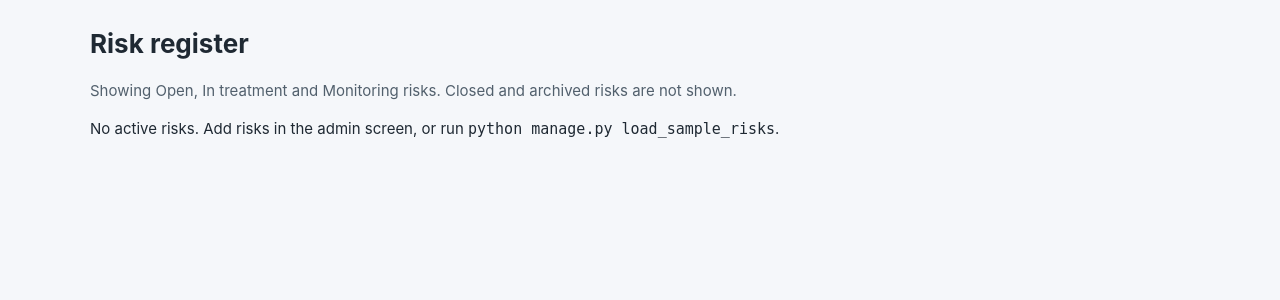
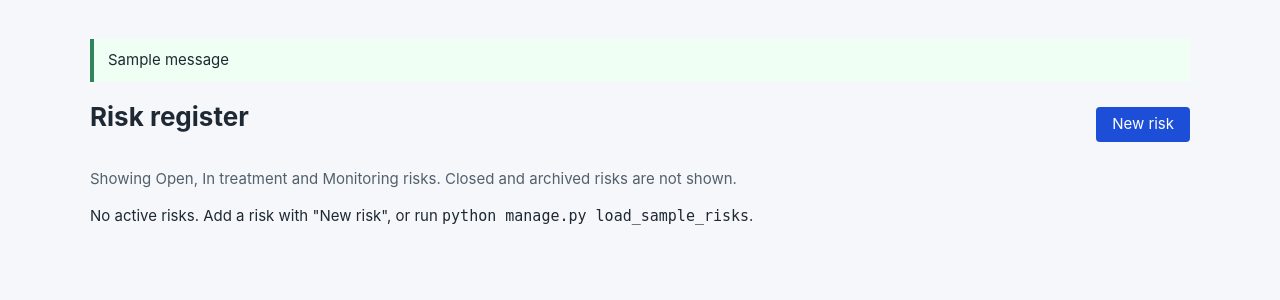
Before and after one commit to Wessje/grc-app, a Django app: page / in a window 1280 px wide. Shown: the part 51-351 px from the top of the page. Run offline with Django 5.2, Linux system fonts and the light colour scheme; a user stored in the database is signed in; tables that the repository leaves empty hold one stand-in row (values such as "Sample post"); one stand-in notice (Sample message) is shown; parts of the project's set-up code (start-up, migrations or seed data) failed here and were passed over.

Commit message:
Step 5: create and edit forms, change history
- New and Edit risk pages using the model's validation rules
- RiskChange table: one write-once row per changed field, plus Created
- Shared history helper used by the forms and the admin screen
- History on the detail page, newest first
- Add/change permissions required; archived risks cannot be edited
- Tests for forms, history and permissions

Co-authored-by: Cursor <cursoragent@cursor.com>

```diff
--- /dev/null
+++ b/risks/history.py
@@ -0,0 +1,102 @@
+"""
+Records the change history (audit trail) of risks.
+
+Every save of a risk – from our own forms or the admin screen – goes through
+`save_risk_with_history`, so no edit goes unrecorded. It compares the risk
+before and after the save and writes one RiskChange row per changed field.
+"""
+
+from django.db import transaction
+from django.utils.formats import date_format
+
+from risks.models import Risk, RiskChange
+
+# Fields whose changes are recorded, in the order they appear on the form.
+# The score is included so the audit trail shows its effect, even though it
+# is calculated rather than typed in.
+TRACKED_FIELDS = [
+    "title",
+    "description",
+    "category",
+    "owner",
+    "risk_source",
+    "date_identified",
+    "inherent_likelihood",
+    "inherent_impact",
+    "inherent_score",
+    "status",
+    "response_type",
+    "response_description",
+    "accepted_by",
+    "acceptance_date",
+    "acceptance_expiry_date",
+    "notes",
+]
+
+
+def display_value(risk, field_name):
+    """
+    Return a field's value as text, the way it is shown to people.
+
+    Inputs: a risk and the field name. Output: text, e.g. "3 – Possible" for
+    a scale, "In treatment" for a status, "5 Oct 2026" for a date, the
+    category name for the category, and "" for an empty value.
+    """
+    field = Risk._meta.get_field(field_name)
+    value = getattr(risk, field_name)
+    if value in (None, ""):
+        return ""
+    if field.choices:
+        return getattr(risk, f"get_{field_name}_display")()
+    if field.get_internal_type() == "DateField":
+        return date_format(value)
+    return str(value)
+
+
+def take_snapshot(risk):
+    """
+    Capture the current values of all tracked fields.
+
+    Input: a risk. Output: a dictionary {field name: displayed value}.
+    """
+    return {field_name: display_value(risk, field_name) for field_name in TRACKED_FIELDS}
+
+
+def field_label(field_name):
+    """Return a field's human-readable label, e.g. "Inherent likelihood"."""
+    label = Risk._meta.get_field(field_name).verbose_name
+    return label[0].upper() + label[1:]
+
+
+def save_risk_with_history(risk, user):
+    """
+    Save a risk and record what changed.
+
+    Inputs: the risk (new or edited, already validated) and the logged-in
+    user making the change.
+    Output: nothing. A new risk gets one "Created" row; an edited risk gets
+    one row per changed field (none if nothing changed). The save and its
+    history are written together: either both succeed or neither does.
+    """
+    with transaction.atomic():
+        if risk.pk is None:
+            risk.save()
+            RiskChange.objects.create(
+                risk=risk, field_name="Created", new_value=risk.risk_id, changed_by=user
+            )
+            return
+
+        # Read the stored version from the database: the `risk` object
+        # passed in already holds the new values.
+        before = take_snapshot(Risk.objects.get(pk=risk.pk))
+        risk.save()
+        after = take_snapshot(risk)
+        for field_name in TRACKED_FIELDS:
+            if before[field_name] != after[field_name]:
+                RiskChange.objects.create(
+                    risk=risk,
+                    field_name=field_label(field_name),
+                    old_value=before[field_name],
+                    new_value=after[field_name],
+                    changed_by=user,
+                )
--- a/risks/templates/risks/risk_list.html
+++ b/risks/templates/risks/risk_list.html
@@ -7,7 +7,10 @@ Each rating is colour-coded and also written out, so it doesn't rely on colour a
 {% block title %}Risk register{% endblock %}
 
 {% block content %}
-<h1>Risk register</h1>
+<div class="page-heading">
+    <h1>Risk register</h1>
+    {% if perms.risks.add_risk %}<a class="button" href="{% url 'risks:risk_create' %}">New risk</a>{% endif %}
+</div>
 <p class="hint">Showing Open, In treatment and Monitoring risks. Closed and archived risks are not shown.</p>
 
 {% if risks %}
@@ -41,6 +44,6 @@ Each rating is colour-coded and also written out, so it doesn't rely on colour a
     </tbody>
 </table>
 {% else %}
-<p>No active risks. Add risks in the admin screen, or run <code>python manage.py load_sample_risks</code>.</p>
+<p>No active risks. Add a risk with "New risk", or run <code>python manage.py load_sample_risks</code>.</p>
 {% endif %}
 {% endblock %}
--- a/risks/urls.py
+++ b/risks/urls.py
@@ -1,8 +1,10 @@
 """
 Web addresses for the risk register pages.
 
-- /            list of active risks
-- /risks/<n>/  detail page of one risk (n is its internal record number)
+- /                 list of active risks
+- /risks/new/       form to create a risk
+- /risks/<n>/       detail page of one risk (n is its internal record number)
+- /risks/<n>/edit/  form to edit a risk
 """
 
 from django.urls import path
@@ -13,5 +15,7 @@ app_name = "risks"
 
 urlpatterns = [
     path("", views.risk_list, name="risk_list"),
+    path("risks/new/", views.risk_create, name="risk_create"),
     path("risks/<int:pk>/", views.risk_detail, name="risk_detail"),
+    path("risks/<int:pk>/edit/", views.risk_edit, name="risk_edit"),
 ]
--- a/risks/views.py
+++ b/risks/views.py
@@ -3,11 +3,17 @@ Logic for each risk register page. Each function receives the web request
 and returns the HTML page to show.
 
 Login is required for every page; this is enforced project-wide by
-LoginRequiredMiddleware in config/settings.py.
+LoginRequiredMiddleware in config/settings.py. Creating and editing also
+require the matching permission (superusers have all permissions).
 """
 
-from django.shortcuts import get_object_or_404, render
+from django.contrib import messages
+from django.contrib.auth.decorators import permission_required
+from django.core.exceptions import PermissionDenied
+from django.shortcuts import get_object_or_404, redirect, render
 
+from risks.forms import RiskForm
+from risks.history import save_risk_with_history
 from risks.models import Risk
 
 # Statuses shown in the register by default. Closed risks are reached
@@ -30,11 +36,56 @@ def risk_list(request):
 
 def risk_detail(request, pk):
     """
-    Show all fields of one risk.
+    Show all fields of one risk and its change history, newest first.
 
     Inputs: the web request and the risk's record number.
     Output: the detail page, or a "not found" page if no such risk exists.
     Archived risks can still be viewed here.
     """
     risk = get_object_or_404(Risk.objects.select_related("category"), pk=pk)
-    return render(request, "risks/risk_detail.html", {"risk": risk})
+    changes = risk.changes.select_related("changed_by")
+    return render(request, "risks/risk_detail.html", {"risk": risk, "changes": changes})
+
+
+@permission_required("risks.add_risk", raise_exception=True)
+def risk_create(request):
+    """
+    Show the "New risk" form, and save the risk once it passes validation.
+
+    Input: the web request (a blank form on first visit; the filled-in form
+    when submitted). Output: the form again with error messages, or – on
+    success – a redirect to the new risk's detail page.
+    """
+    if request.method == "POST":
+        form = RiskForm(request.POST)
+        if form.is_valid():
+            risk = form.save(commit=False)
+            save_risk_with_history(risk, request.user)
+            messages.success(request, f"{risk.risk_id} created.")
+            return redirect("risks:risk_detail", pk=risk.pk)
+    else:
+        form = RiskForm()
+    return render(request, "risks/risk_form.html", {"form": form, "risk": None})
+
+
+@permission_required("risks.change_risk", raise_exception=True)
+def risk_edit(request, pk):
+    """
+    Show the edit form for a risk, and save the changes once they pass validation.
+
+    Inputs: the web request and the risk's record number.
+    Output: the form again with error messages, or – on success – a redirect
+    to the detail page. Archived risks are read-only, so editing them is refused.
+    """
+    risk = get_object_or_404(Risk, pk=pk)
+    if risk.archived_at is not None:
+        raise PermissionDenied("Archived risks are read-only. Restore the risk to edit it.")
+    if request.method == "POST":
+        form = RiskForm(request.POST, instance=risk)
+        if form.is_valid():
+            save_risk_with_history(form.save(commit=False), request.user)
+            messages.success(request, f"{risk.risk_id} updated.")
+            return redirect("risks:risk_detail", pk=risk.pk)
+    else:
+        form = RiskForm(instance=risk)
+    return render(request, "risks/risk_form.html", {"form": form, "risk": risk})
--- a/static/css/style.css
+++ b/static/css/style.css
@@ -182,6 +182,89 @@ table.register .nowrap {
     white-space: pre-line;
 }
 
+/* --- Page heading with an action button on the right --- */
+
+.page-heading {
+    display: flex;
+    align-items: center;
+    justify-content: space-between;
+    gap: 16px;
+}
+
+.button {
+    display: inline-block;
+    padding: 6px 16px;
+    border: none;
+    border-radius: 4px;
+    background: #1d4ed8;
+    color: #fff;
+    font: inherit;
+    text-decoration: none;
+    cursor: pointer;
+}
+
+/* Confirmation message after saving, e.g. "RISK-0013 created." */
+.message {
+    padding: 10px 14px;
+    border-left: 4px solid #2f855a;
+    background: #f0fff4;
+}
+
+/* --- Create / edit form --- */
+
+.risk-form fieldset {
+    margin: 0 0 20px;
+    padding: 12px 20px;
+    border: 1px solid #d9e2ec;
+    background: #fff;
+}
+
+.risk-form legend {
+    padding: 0 6px;
+    font-weight: bold;
+}
+
+.form-row {
+    margin: 10px 0;
+}
+
+.form-row label {
+    display: block;
+    font-weight: bold;
+}
+
+.form-row input[type="text"],
+.form-row input[type="date"],
+.form-row select,
+.form-row textarea {
+    box-sizing: border-box;
+    width: 100%;
+    max-width: 600px;
+    padding: 6px;
+    font: inherit;
+}
+
+.form-row.has-error input,
+.form-row.has-error select,
+.form-row.has-error textarea {
+    border: 2px solid #c53030;
+}
+
+.help {
+    margin: 2px 0 0;
+    color: #52606d;
+    font-size: 13px;
+}
+
+.form-row .error {
+    margin: 2px 0 0;
+    font-weight: bold;
+}
+
+.required {
+    color: #c53030;
+}
+
 /* --- Login page --- */
 
 .login {
--- a/templates/base.html
+++ b/templates/base.html
@@ -30,6 +30,9 @@ Pages fill in the "title" and "content" blocks.
         {% endif %}
     </header>
     <main>
+        {% for message in messages %}
+            <p class="message">{{ message }}</p>
+        {% endfor %}
         {% block content %}{% endblock %}
     </main>
 </body>
```
Also changed, not shown: risks/admin.py (+11 -0 lines), risks/forms.py (added, +65 -0 lines), risks/models.py (+40 -1 lines), risks/templates/risks/risk_detail.html (+30 -1 lines), risks/templates/risks/risk_form.html (added, +43 -0 lines), risks/tests.py (+158 -2 lines), risks/migrations/0002_riskchange.py (added).
